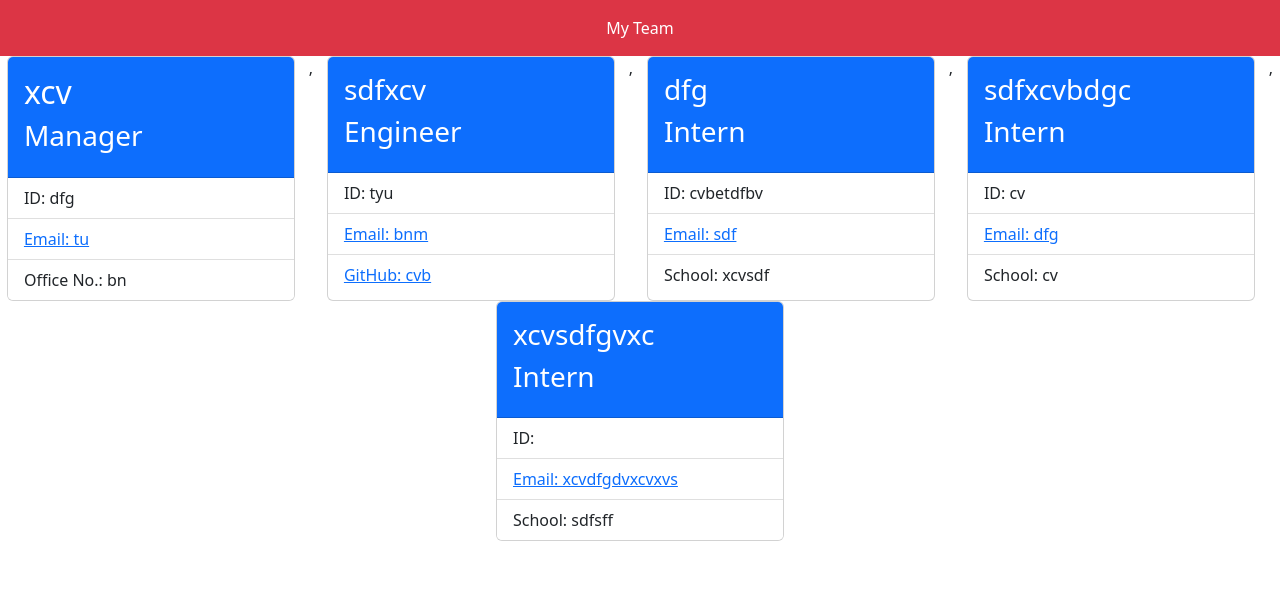
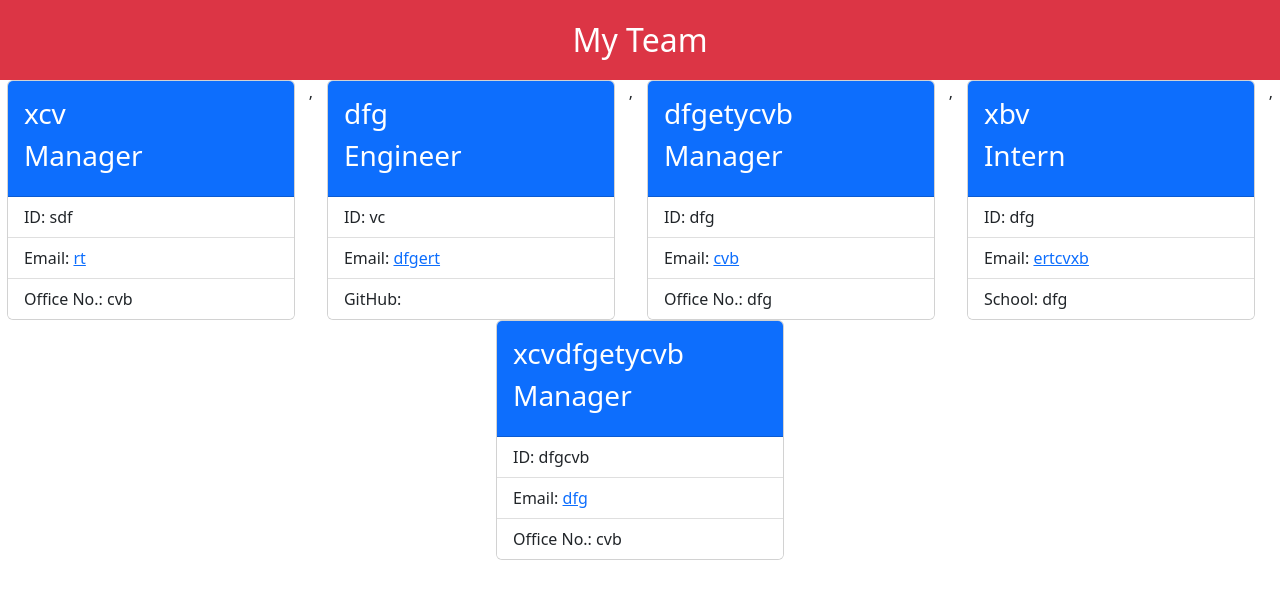
Before and after one commit to Haruka08/profile-generator, a website: page index.html in a window 1280 px wide. Drawn offline with nearby package versions, Linux system fonts and the light colour scheme.

```diff
--- a/index.html
+++ b/index.html
@@ -8,77 +8,77 @@
         <link href="https://cdn.jsdelivr.net/npm/bootstrap@5.2.1/dist/css/bootstrap.min.css" rel="stylesheet" integrity="sha384-iYQeCzEYFbKjA/T2uDLTpkwGzCiq6soy8tYaI1GyVh/UjpbCx/TYkiZhlZB6+fzT" crossorigin="anonymous">
     </head>
     <body>
-        <div class="text-bg-danger p-3 text-lg-center">My Team</div>
+        <div class="text-bg-danger p-3 text-lg-center fs-2"">My Team</div>
 
         <div class="d-flex justify-content-around flex-wrap">
         <div class="card" style="width: 18rem;">
             <div class="card-header text-bg-primary p-3">
-            <h2>xcv</h2>
+            <h3>xcv</h3>
+            <h3>Manager</h3>
+            </div>
+            <ul class="list-group list-group-flush">
+                <li class="list-group-item">ID: sdf</li>
+                <li class="list-group-item">
+                    Email: <a href="mailto:rt">rt</a>
+                </li>
+                <li class="list-group-item">
+                Office No.: cvb
+                </li>
+            </ul>
+          </div>,<div class="card" style="width: 18rem;">
+            <div class="card-header text-bg-primary p-3">
+            <h3>dfg</h3>
+            <h3>Engineer</h3>
+            </div>
+            <ul class="list-group list-group-flush">
+                <li class="list-group-item">ID: vc</li>
+                <li class="list-group-item">
+                    Email: <a href="mailto:dfgert">dfgert</a>
+                </li>
+                <li class="list-group-item">
+                GitHub: <a href="https://github.com/"></a>
+                </li>
+            </ul>
+          </div>,<div class="card" style="width: 18rem;">
+            <div class="card-header text-bg-primary p-3">
+            <h3>dfgetycvb</h3>
             <h3>Manager</h3>
             </div>
             <ul class="list-group list-group-flush">
                 <li class="list-group-item">ID: dfg</li>
                 <li class="list-group-item">
-                    <a href="mailto:tu">Email: tu</a>
+                    Email: <a href="mailto:cvb">cvb</a>
                 </li>
                 <li class="list-group-item">
-                Office No.: bn
+                Office No.: dfg
                 </li>
             </ul>
           </div>,<div class="card" style="width: 18rem;">
             <div class="card-header text-bg-primary p-3">
-            <h3>sdfxcv</h3>
-            <h3>Engineer</h3>
+            <h3>xbv</h3>
+            <h3>Intern</h3>
             </div>
             <ul class="list-group list-group-flush">
-                <li class="list-group-item">ID: tyu</li>
+                <li class="list-group-item">ID: dfg</li>
                 <li class="list-group-item">
-                    <a href="mailto:bnm">Email: bnm</a>
+                    Email: <a href="mailto:ertcvxb">ertcvxb</a>
                 </li>
                 <li class="list-group-item">
-                <a href="https://github.com/cvb">GitHub: cvb</a>
+                School: dfg
                 </li>
             </ul>
           </div>,<div class="card" style="width: 18rem;">
             <div class="card-header text-bg-primary p-3">
-            <h3>dfg</h3>
-            <h3>Intern</h3>
+            <h3>xcvdfgetycvb</h3>
+            <h3>Manager</h3>
             </div>
             <ul class="list-group list-group-flush">
-                <li class="list-group-item">ID: cvbetdfbv</li>
+                <li class="list-group-item">ID: dfgcvb</li>
                 <li class="list-group-item">
-                    <a href="mailto:sdf">Email: sdf</a>
+                    Email: <a href="mailto:dfg">dfg</a>
                 </li>
                 <li class="list-group-item">
-                School: xcvsdf
-                </li>
-            </ul>
-          </div>,<div class="card" style="width: 18rem;">
-            <div class="card-header text-bg-primary p-3">
-            <h3>sdfxcvbdgc</h3>
-            <h3>Intern</h3>
-            </div>
-            <ul class="list-group list-group-flush">
-                <li class="list-group-item">ID: cv</li>
-                <li class="list-group-item">
-                    <a href="mailto:dfg">Email: dfg</a>
-                </li>
-                <li class="list-group-item">
-                School: cv
-                </li>
-            </ul>
-          </div>,<div class="card" style="width: 18rem;">
-            <div class="card-header text-bg-primary p-3">
-            <h3>xcvsdfgvxc</h3>
-            <h3>Intern</h3>
-            </div>
-            <ul class="list-group list-group-flush">
-                <li class="list-group-item">ID: </li>
-                <li class="list-group-item">
-                    <a href="mailto:xcvdfgdvxcvxvs">Email: xcvdfgdvxcvxvs</a>
-                </li>
-                <li class="list-group-item">
-                School: sdfsff
+                Office No.: cvb
                 </li>
             </ul>
           </div>
```
Also changed, not shown: index.js (+5 -5 lines).
